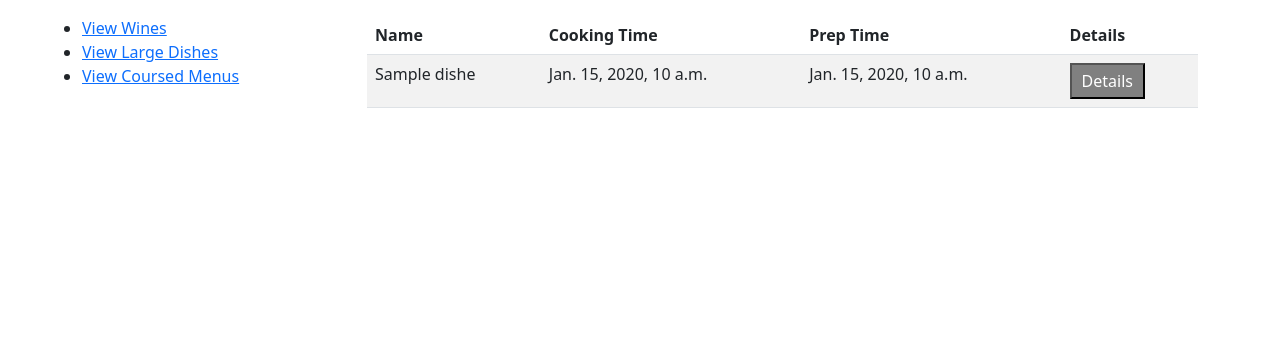
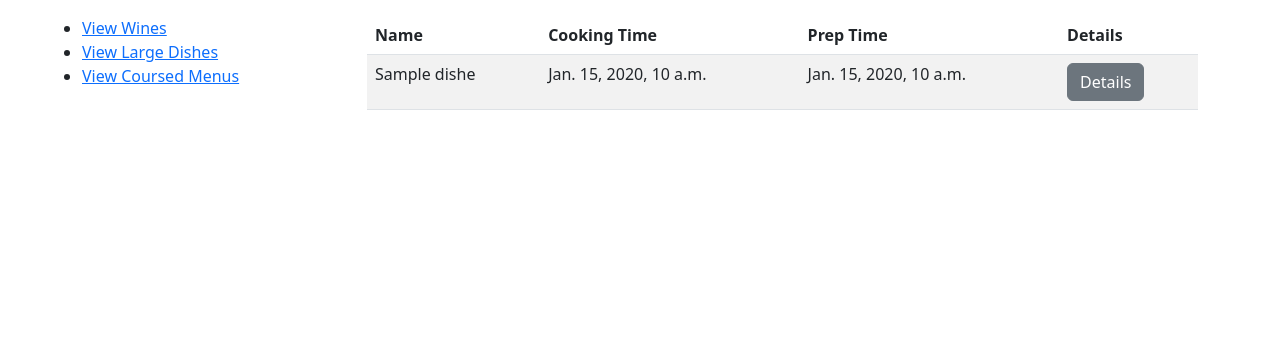
Before and after one commit to gabi-abn/MSYS, a Django app: template tapasapp/templates/tapasapp/list.html in a window 1280 px wide. Shown: the part 56-420 px from the top of the page. Run offline with Django 3.2, Linux system fonts and the light colour scheme; the template is opened without the code that fills it: most values are stand-ins (such as "Sample title", 1, 10 or a date in 2020); some libraries are stand-ins or nearby versions.

Commit message:
Update list.html

```diff
--- a/tapasapp/templates/tapasapp/list.html
+++ b/tapasapp/templates/tapasapp/list.html
@@ -18,6 +18,7 @@
         <th scope="col"> Details </th>
       </tr>
     </thead>
+
     <tbody>
       {% for d in dishes %}
         <tr>
@@ -25,7 +26,7 @@
           <td> {{ d.prep_time }} </td>
           <td> {{ d.cook_time }} </td>
           <td>
-                                    <button style="display:inline-block; background-color:gray; color:white; padding:5px 10px;">Details</button>
+            <button class="btn btn-secondary t-3">Details</button>
           </td>
         </tr>
       {% endfor %}
```
Lines whose indentation alone changed are shown as unchanged.
